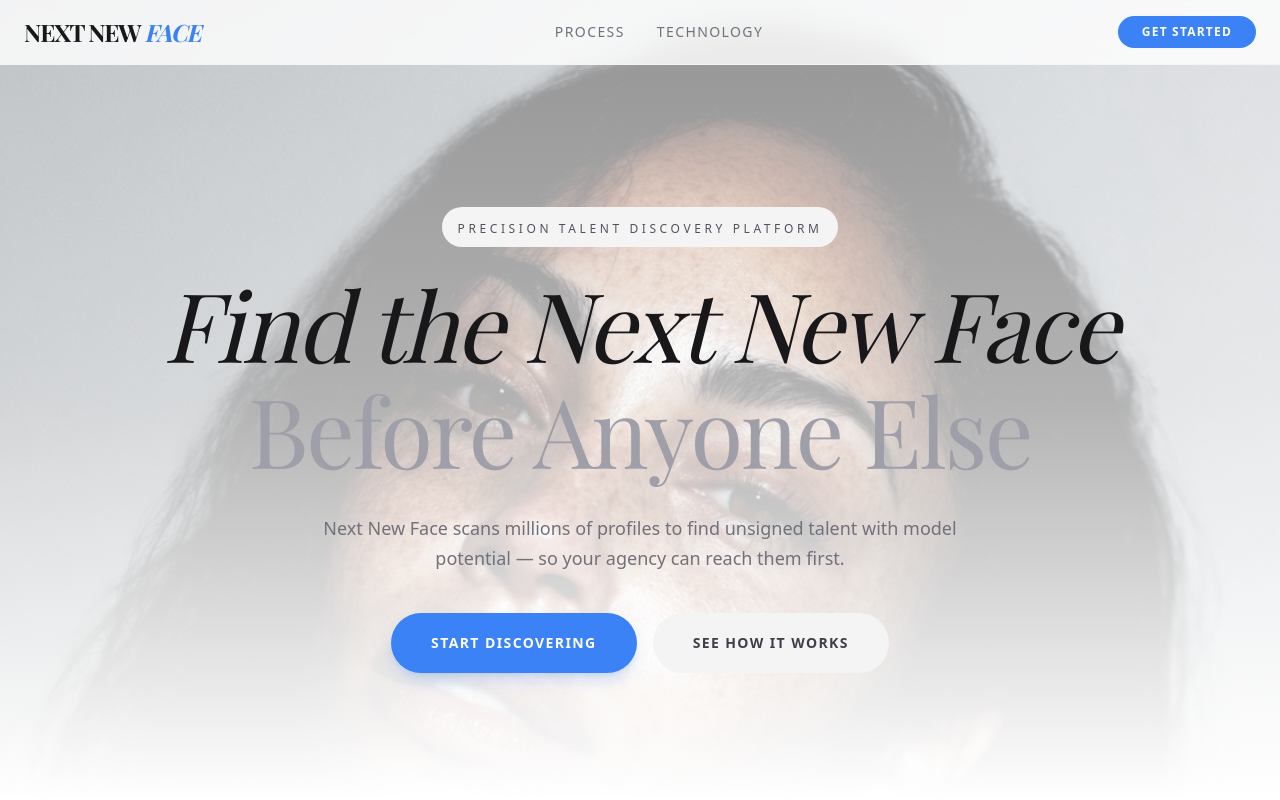
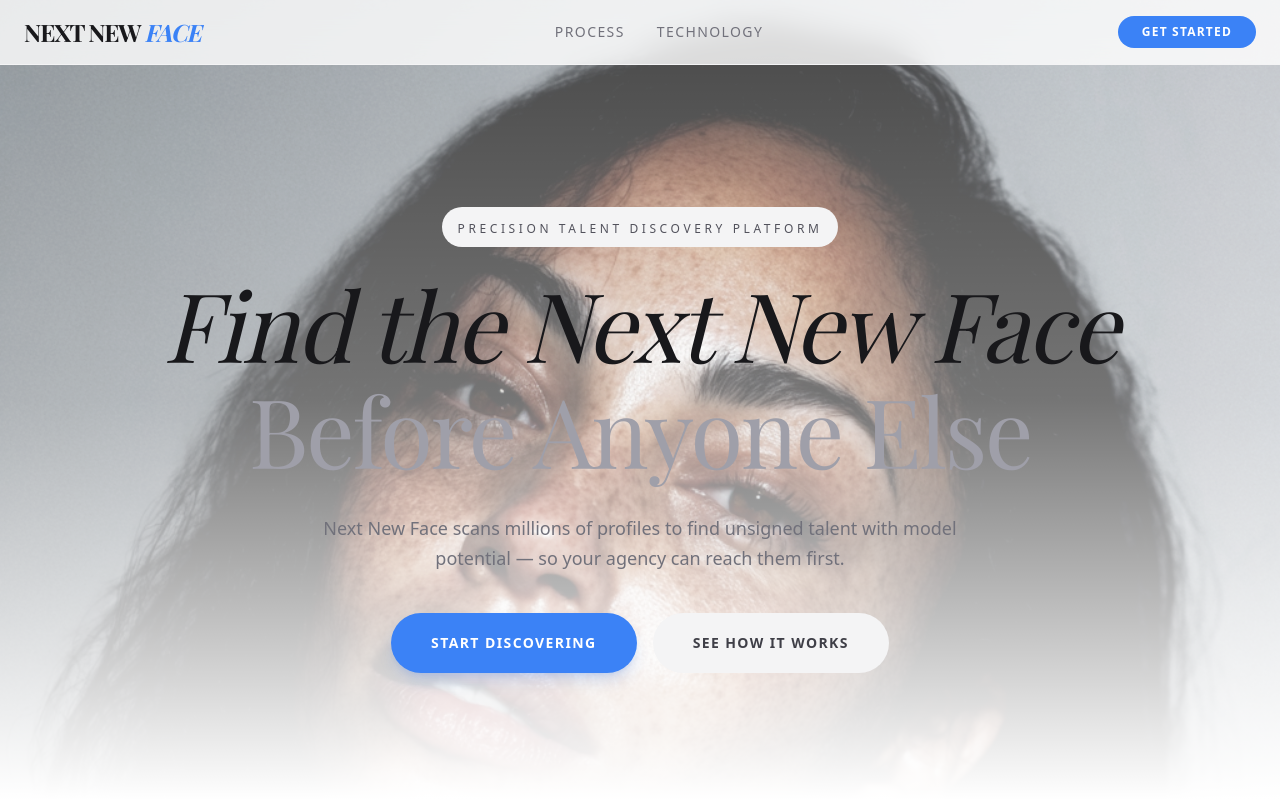
Before and after one commit to buildmoreandmore-cpu/newface, a Next.js app: page / in a window 1280 px wide. Shown: the top 800 px of the page. Built offline with nearby package versions, Linux system fonts and the light colour scheme; a web font is replaced by a local one.

Commit message:
Increase hero model opacity to 90%

```diff
--- a/app/page.tsx
+++ b/app/page.tsx
@@ -42,10 +42,10 @@
               src="/hero-model.png"
               alt="Fashion portrait"
               fill
-              className="object-cover object-top opacity-60"
+              className="object-cover object-top opacity-90"
               priority
             />
-            <div className="absolute inset-0 bg-gradient-to-b from-white/30 via-white/50 to-white"></div>
+            <div className="absolute inset-0 bg-gradient-to-b from-white/20 via-white/40 to-white"></div>
           </div>
 
           <div className="relative z-10 max-w-5xl mx-auto px-4 md:px-6 text-center">
```
